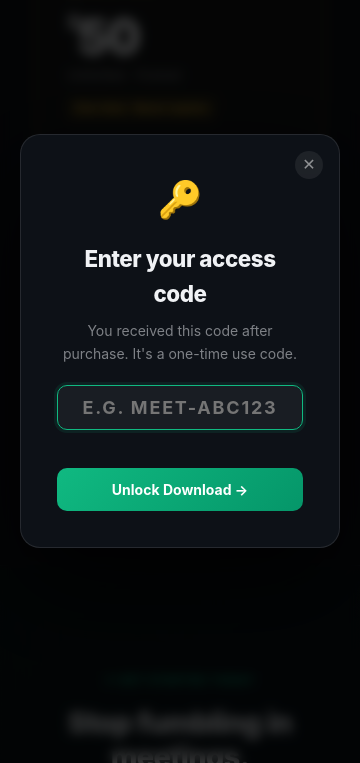
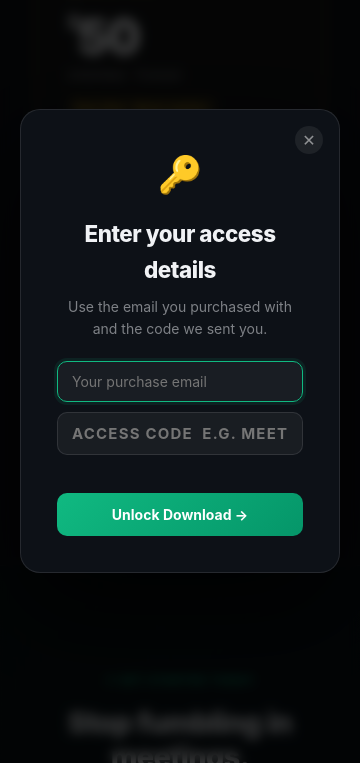
Before and after one commit to govinddixit989-creator/meeting-assistant, an Electron app: page website/index.html in a window 360 px wide. Both pictures are taken after a click on the button "Enter Access Code". Shown: the part 9333-10096 px from the top of the page. Drawn offline with Linux system fonts and the light colour scheme.

Commit message:
Tie referral codes to buyer email — both must match to unlock
- /codes/validate now requires email + code (not just code)
- Email checked against the one stored with the code at purchase
- Wrong email returns 403: 'This code was issued to a different email address'
- Website modal asks for email + code, sends both to backend
- Sharing just the code is useless without the buyer's email

Co-Authored-By: Claude Sonnet 4.6 <noreply@anthropic.com>

```diff
--- a/website/index.html
+++ b/website/index.html
@@ -1063,15 +1063,18 @@ footer{
   <div class="modal">
     <button class="modal-close" id="modalClose">✕</button>
 
-    <!-- Step 1: Enter code -->
+    <!-- Step 1: Enter email + code -->
     <div class="modal-step active" id="step1">
       <div class="dl-icon" style="font-size:36px;margin-bottom:12px">🔑</div>
-      <h3 style="text-align:center">Enter your access code</h3>
-      <p class="modal-sub" style="text-align:center;margin:8px 0 20px">You received this code after purchase. It's a one-time use code.</p>
+      <h3 style="text-align:center">Enter your access details</h3>
+      <p class="modal-sub" style="text-align:center;margin:8px 0 20px">Use the email you purchased with and the code we sent you.</p>
+      <input class="modal-input" type="email" id="codeEmail"
+        placeholder="Your purchase email"
+        autocomplete="off" spellcheck="false"/>
       <input class="modal-input" type="text" id="codeInput"
-        placeholder="e.g. MEET-ABC123"
+        placeholder="Access code  e.g. MEET-ABC123"
         autocomplete="off" spellcheck="false"
-        style="text-align:center;font-size:18px;font-weight:700;letter-spacing:.1em;text-transform:uppercase"/>
+        style="text-align:center;font-size:15px;font-weight:700;letter-spacing:.08em;text-transform:uppercase"/>
       <div class="modal-err" id="codeErr"></div>
       <button class="modal-btn" id="codeBtn">Unlock Download →</button>
     </div>
@@ -1151,12 +1154,13 @@ function showStep(n) {
 }
 
 function openModal() {
+  document.getElementById('codeEmail').value = '';
   document.getElementById('codeInput').value = '';
   document.getElementById('codeErr').textContent = '';
   showStep(1);
   backdrop.classList.add('open');
   document.body.style.overflow = 'hidden';
-  setTimeout(() => document.getElementById('codeInput').focus(), 100);
+  setTimeout(() => document.getElementById('codeEmail').focus(), 100);
 }
 
 function closeModal() {
@@ -1275,12 +1279,14 @@ document.getElementById('codeInput').addEventListener('keydown', e => {
 
 // Validate code
 document.getElementById('codeBtn').addEventListener('click', async () => {
+  const email  = document.getElementById('codeEmail').value.trim();
   const code   = document.getElementById('codeInput').value.trim().toUpperCase();
   const errEl  = document.getElementById('codeErr');
   const btn    = document.getElementById('codeBtn');
   errEl.textContent = '';
 
-  if (!code) { errEl.textContent = 'Please enter your access code.'; return; }
+  if (!email) { errEl.textContent = 'Please enter your email address.'; return; }
+  if (!code)  { errEl.textContent = 'Please enter your access code.'; return; }
 
   btn.disabled = true; btn.textContent = 'Verifying…';
 
@@ -1288,12 +1294,11 @@ document.getElementById('codeBtn').addEventListener('click', async () => {
     const res = await fetch(API + '/codes/validate', {
       method: 'POST',
       headers: { 'Content-Type': 'application/json' },
-      body: JSON.stringify({ code })
+      body: JSON.stringify({ email, code })
     });
     const d = await res.json();
-    if (!res.ok) { errEl.textContent = d.error || 'Invalid code. Please try again.'; return; }
+    if (!res.ok) { errEl.textContent = d.error || 'Invalid details. Please try again.'; return; }
 
-    // Valid — update download link and show success screen
     document.getElementById('dlLink').href = d.download_url;
     showStep(2);
   } catch(e) {
```
Also changed, not shown: backend/routes/codes.js (+9 -6 lines).
